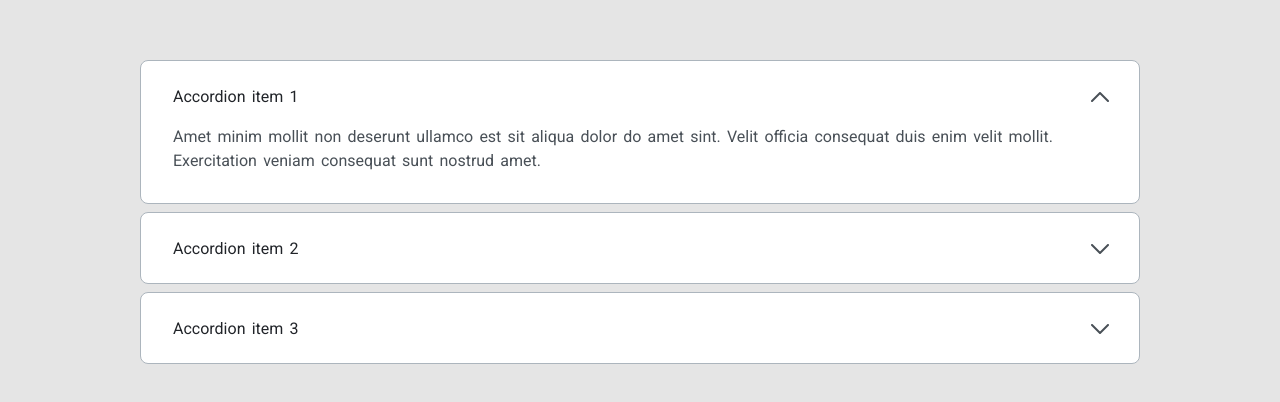
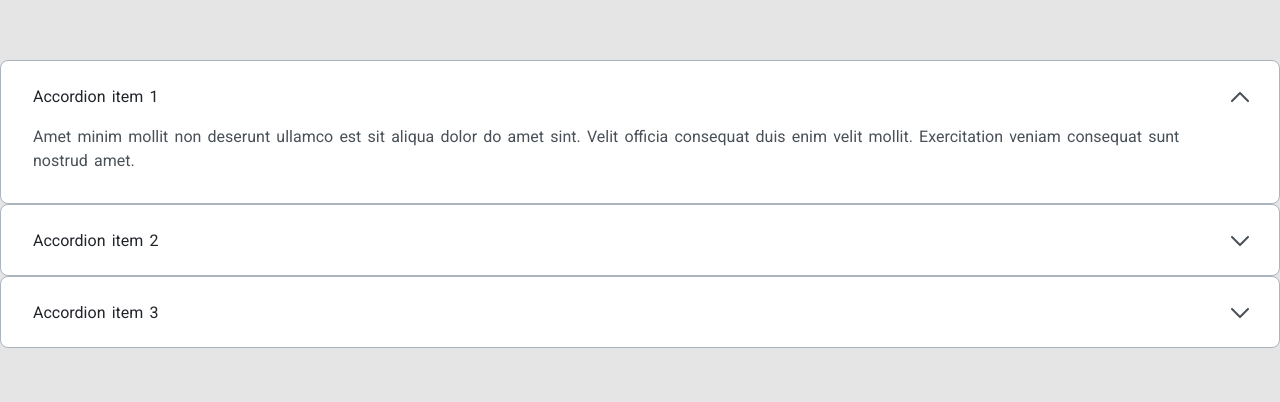
Before and after one commit to js-tasks-ru/htmlcss-20221107_germanium312, a website: page 03-lection1/02-accordion/index.html in a window 1280 px wide. Shown: the part 162-564 px from the top of the page. Drawn offline with Linux system fonts and the light colour scheme.

Commit message:
Не работают margin, непонятно по вложенности что требуется

```diff
--- a/03-lection1/02-accordion/accordion.css
+++ b/03-lection1/02-accordion/accordion.css
@@ -1,8 +1,5 @@
 /* Стилизация аккордеона */
 .accordion {
-	max-width: 1000px;
-	margin: 0px auto;
-	margin-bottom: 8px;
 	word-spacing: 0.14em;
 }
 .accordion__item {
@@ -12,7 +9,7 @@
 	background: var(--white);
 	border: 1px solid var(--grey-3);
 	border-radius: 8px;
-	margin-bottom: 6px;
+	margin-bottom: 6px; /*не работает*/
 	font-size: 16px;
 	font-family: 'Inter';
 	font-style: normal;
@@ -31,6 +28,7 @@
 	user-select: none;
 	cursor: pointer;
 	position: relative;
+
 }
 .accordion__marker {
 	display: inline-block;
@@ -45,4 +43,5 @@
 }
 .accordion__description {
 	color: var(--grey-4);
+	margin-bottom: 8px; /* не работает */
 }
```
